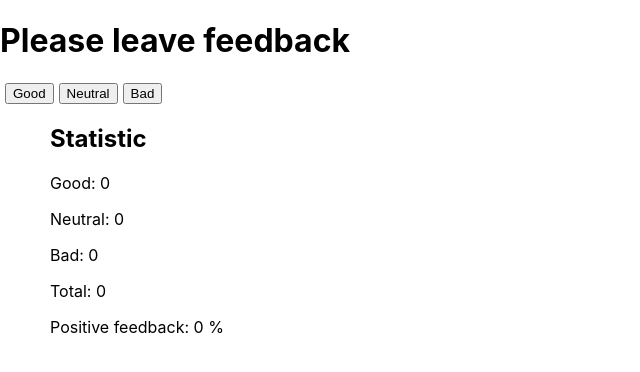
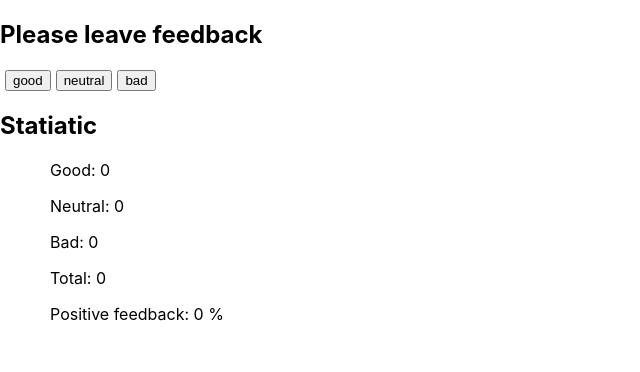
Before and after one commit to alexander-kulyk/goit-react-hw-02-feedback, a React (Create React App) app: page / in a window 1280 px wide. Shown: the top 372 px of the page, without its empty margins (0-640 px from the left). Built offline with nearby package versions, Linux system fonts and the light colour scheme.

Commit message:
feedback step 3

```diff
--- a/src/components/App.jsx
+++ b/src/components/App.jsx
@@ -1,7 +1,7 @@
 // import { Box } from "./Box/Box";
 import React, { Component } from "react";
 import { FeedbackOptions } from "./FeedbackOptions/FeedbackOptions";
-import { TitleFeedback } from "./SectionTitle/SectionTitle";
+import { Section } from "./Section/Section";
 import { Statistics } from "./Statistics/Statistics";
 
 
@@ -16,6 +16,7 @@ export class App extends Component {
 
 
   handleIncrement = e =>{
+
     const { name } = e.currentTarget
     this.setState(prevState => {
 
@@ -28,13 +29,13 @@ export class App extends Component {
 
   countTotalFeedback = () =>{
     const {good, neutral, bad} = this.state
-    const totalFeedback = good+neutral+bad
+    const totalFeedback = good + neutral + bad
     return totalFeedback
   }
 
   countPositiveFeedbackPercentage = () =>{
     const {good, neutral, bad} = this.state
-    const totalFeedback = good+neutral+bad
+    const totalFeedback = good + neutral + bad
     const positivFeedback = good / totalFeedback * 100
     return positivFeedback
   }
@@ -45,8 +46,14 @@ export class App extends Component {
     const {good, neutral, bad} = this.state
     return (
           <div>
-            <TitleFeedback>Please leave feedback</TitleFeedback>
-            <FeedbackOptions  FeedbackOptions = {this.handleIncrement} />
+            <Section title = 'Please leave feedback'>
+              <FeedbackOptions
+              options = {Object.keys(this.state)}
+              onLeaveFeedback = {this.handleIncrement}
+              />
+            </Section>
+
+            <Section title = 'Statiatic'>
             <Statistics
                 good = {good}
                 neutral = {neutral}
@@ -54,6 +61,8 @@ export class App extends Component {
                 totalFeedback={this.countTotalFeedback}
                 positivePercentage={this.countPositiveFeedbackPercentage}
                 />
+            </Section>
+
           </div>
         );
   }
--- a/src/components/FeedbackOptions/FeedbackOptions.js
+++ b/src/components/FeedbackOptions/FeedbackOptions.js
@@ -1,17 +1,18 @@
-import { Button } from "./FeedbackOptions.styled"
+import { Button, ButtonBox } from "./FeedbackOptions.styled"
 
 
 
 
 
 
-export const FeedbackOptions = ({handleIncrement}) =>{
+export const FeedbackOptions = ({onLeaveFeedback, options}) =>{
+
     return (
-        <>
-            <Button name="good" onClick={handleIncrement}>Good</Button>
-            <Button name="neutral" onClick={handleIncrement}>Neutral</Button>
-            <Button name="bad" onClick={handleIncrement}>Bad</Button>
-        </>
+        <ButtonBox>
+           {options.map(item =>(
+                <Button type="button" key={item} name={item} onClick={onLeaveFeedback}>{item}</Button>
+           ))}
+        </ButtonBox>
 
 
     )
--- a/src/components/FeedbackOptions/FeedbackOptions.styled.js
+++ b/src/components/FeedbackOptions/FeedbackOptions.styled.js
@@ -1,6 +1,10 @@
 
 import styled from 'styled-components'
 
+
+export const ButtonBox = styled.div`
+
+`;
 
 export const Button = styled.button`
     margin-left: 5px;
--- /dev/null
+++ b/src/components/Section/Section.js
@@ -0,0 +1,16 @@
+import { Title, SectionBox } from "./Section.styled"
+
+
+
+
+export const Section = ({title, children}) =>{
+
+    return(
+        <SectionBox>
+            <Title>{title}</Title>
+            {children}
+        </SectionBox>
+
+
+    )
+}
--- a/src/components/SectionTitle/SectionTitle.styled.js
+++ b/src/components/Section/Section.styled.js
@@ -1,4 +1,10 @@
 import styled from 'styled-components'
+
+
+export const SectionBox = styled.section`
+
+
+`;
 
 export const Title = styled.h1`
 
--- a/src/components/SectionTitle/SectionTitle.js
+++ /dev/null
@@ -1,10 +0,0 @@
-import { Title } from "./SectionTitle.styled"
-
-
-
-
-export const TitleFeedback = ({children}) =>{
-    return(
-        <Title>{children}</Title>
-    )
-}
--- a/src/components/Statistics/Statistics.js
+++ b/src/components/Statistics/Statistics.js
@@ -1,4 +1,4 @@
-import { ContainerStat, ItemStat, Positive, TitleStat, Total } from "./Statistics.styled"
+import { ContainerStat, ItemStat, Positive, Total } from "./Statistics.styled"
 
 
 
@@ -17,7 +17,6 @@ export const Statistics = ({good, neutral, bad, totalFeedback, positivePercentag
     }
     return(
         <ContainerStat>
-            <TitleStat>Statistic</TitleStat>
             <ItemStat>Good: {good}</ItemStat>
             <ItemStat>Neutral: {neutral}</ItemStat>
             <ItemStat>Bad: {bad}</ItemStat>
--- a/src/components/Statistics/Statistics.styled.js
+++ b/src/components/Statistics/Statistics.styled.js
@@ -7,9 +7,7 @@ export const ContainerStat  = styled.div`
     margin-left: 50px;
 
 `;
-export const TitleStat  = styled.h2`
 
-`;
 export const ItemStat  = styled.p`
 
 `;
```
Also changed, not shown: src/components/Feedback/Feedback.js (deleted, +0 -52 lines), src/components/Feedback/Feedback.styled.js (deleted, +0 -8 lines).
